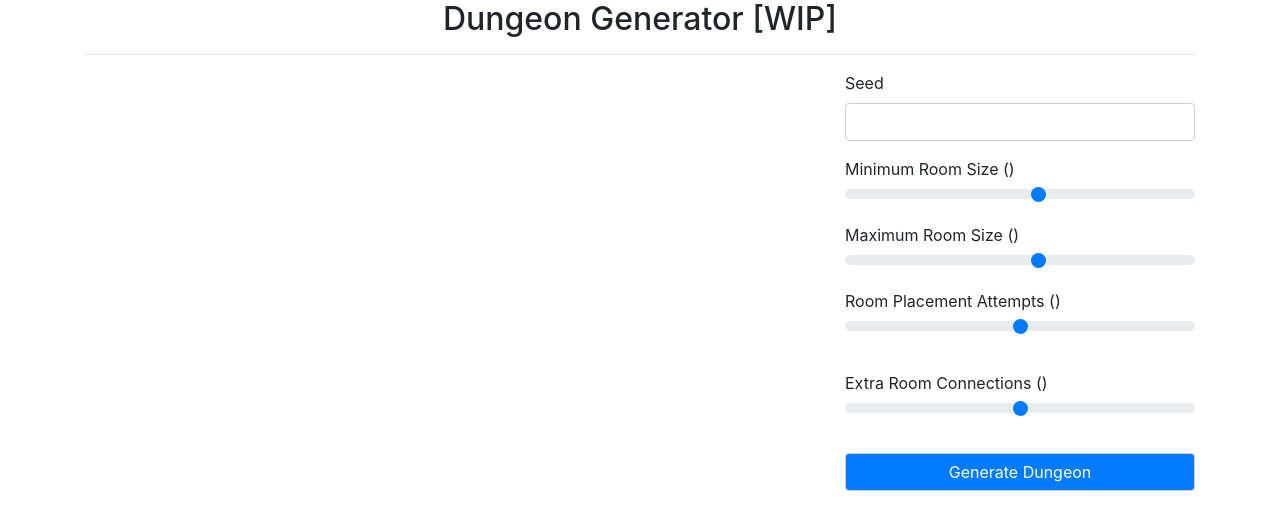
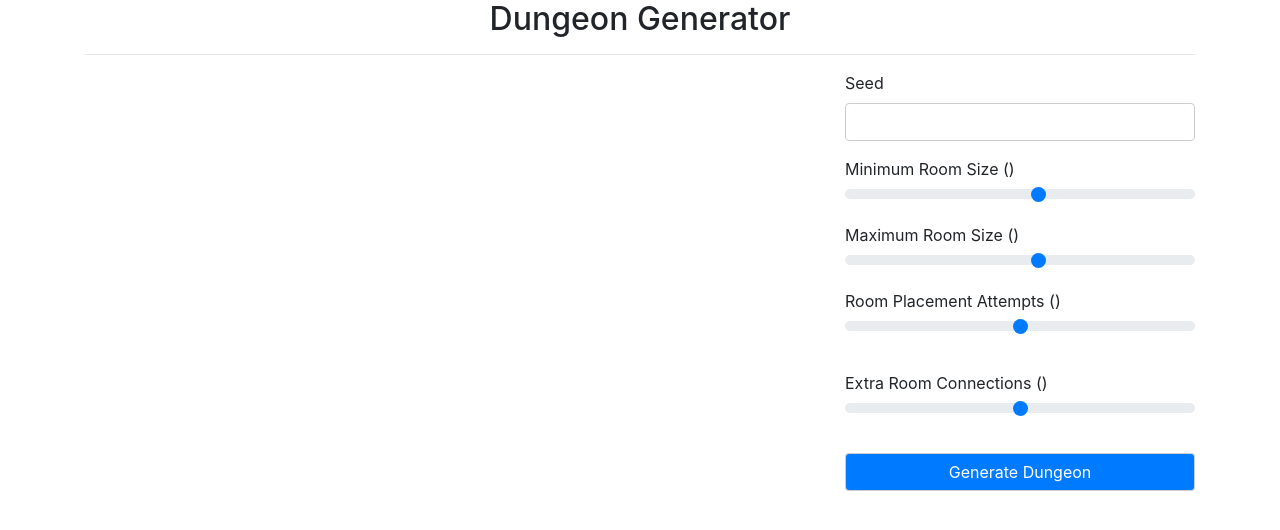
Before and after one commit to cadaverous-eris/Dungeon-Generator, a plain HTML site: page index.html in a window 1280 px wide. Drawn offline with nearby package versions, Linux system fonts and the light colour scheme.

Commit message:
changed page header and title

```diff
--- a/index.html
+++ b/index.html
@@ -1,7 +1,7 @@
 <!DOCTYPE html>
 <html lang='en'>
 	<head>
-		<title>Depth Crawler</title>
+		<title>Dungeon Generator</title>
 		<meta charset='utf-8'>
 		<meta name="viewport" content='width=device-width, initial-scale=.8, shrink-to-fit=no'>
 
@@ -26,7 +26,7 @@
 	</head>
 	<body>
 		<div class='container' id='main-container'>
-			<h2 style='text-align: center;'>Dungeon Generator [WIP]</h2><hr>
+			<h2 style='text-align: center;'>Dungeon Generator</h2><hr>
 			<div class='row'>
 				<div class='col-md-8' id='canvas-col' style=''>
 					<canvas id='view' style='padding: 0px; margin: 0px; display: block;'></canvas>
```
